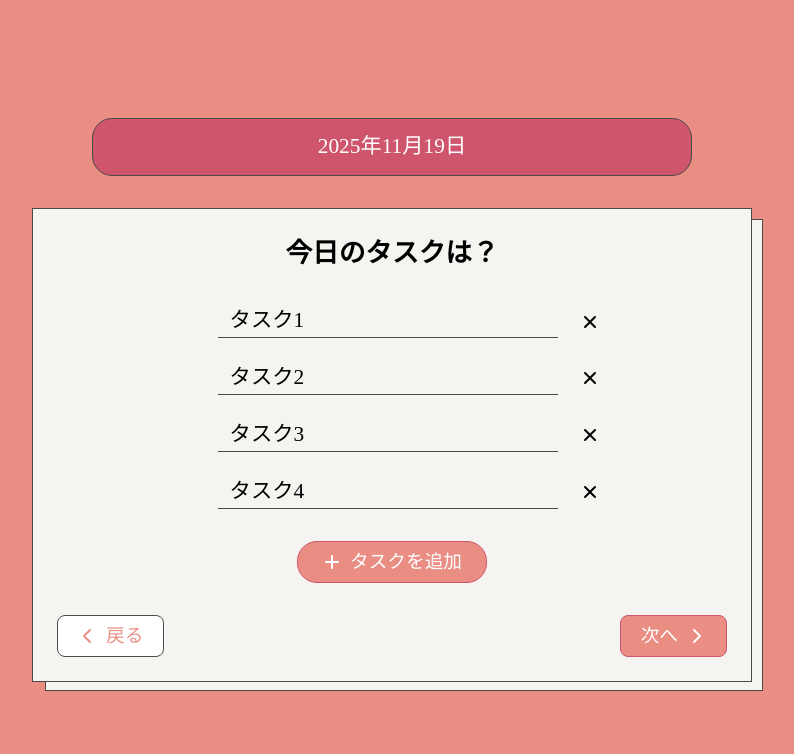
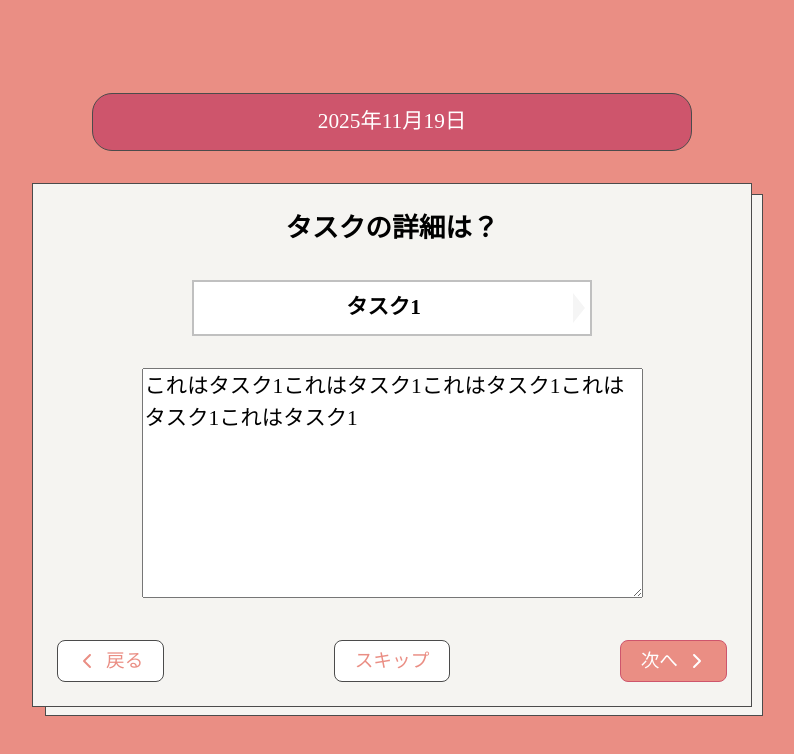
Before and after one commit to kinu83/MICH-project, a React (Vite) app: page /tasks/create in a window 1280 px wide. Both pictures are taken after a click on the button "次へ". Shown: the top 754 px of the page, without its empty margins (248-1042 px from the left). Built offline with nearby package versions, Linux system fonts and the light colour scheme.

Commit message:
feat: create tast detail page

```diff
--- a/src/components/Tasks/Create/TaskList.module.css
+++ b/src/components/Tasks/Create/TaskList.module.css
@@ -87,6 +87,60 @@
   fill: var(--white-main);
 }
 
+.taskListDetailTaskPlate {
+  display: flex;
+  align-items: center;
+  background-color: white;
+  text-align: center;
+  width: 400px;
+  border-color: gray;
+  border: 2px solid #c0c0c0;
+}
+
+.taskListDetailTaskName {
+  flex: 1;
+  color: black;
+  font-weight: bold;
+  overflow: hidden;
+  text-align: center;
+  padding: 10px 0;
+  white-space: nowrap;
+  text-overflow: ellipsis;
+}
+
+.taskNationButton {
+  flex-shrink: 0;
+  padding: 0;
+  background: none;
+  border: none;
+  cursor: pointer;
+  width: 0;
+  height: 0;
+  border-style: solid;
+  border-color: transparent;
+  border-width: 15px 12px;
+}
+
+.prevBtn {
+  border-right-color:#f5f5f5;
+  margin-left: 5px;
+  border-left-width: 0;
+}
+
+.prevBtn:hover {
+  border-right-color:#d3d3d3;
+}
+
+.nextBtn {
+  border-left-color:#f5f5f5;
+  border-right-width: 0;
+  margin-right: 5px;
+}
+
+.nextBtn:hover {
+  border-left-color:#d3d3d3;
+}
+
 .taskListNavigationButtonGroup {
   display: flex;
   justify-content: space-between;
--- a/src/components/Tasks/Create/TaskList.tsx
+++ b/src/components/Tasks/Create/TaskList.tsx
@@ -4,42 +4,63 @@ import { ChevronLeft } from "../../shared/icons/ChevronRight copy";
 import { Plus } from "../../shared/icons/Plus";
 import { XMark } from "../../shared/icons/XMark";
 import styles from "./TaskList.module.css";
+import { useState } from "react";
 
 // mock data
 const EXAMPLE_TASKS = [
-  { id: 1, title: "タスク1" },
-  { id: 2, title: "タスク2" },
-  { id: 3, title: "タスク3" },
-  { id: 4, title: "タスク4" },
+  { id: 1, title: "タスク1", detail: "これはタスク1これはタスク1これはタスク1これはタスク1これはタスク1" },
+  { id: 2, title: "タスク2", detail: "これはタスク2これはタスク2これはタスク2これはタスク2これはタスク2" },
+  { id: 3, title: "タスク3", detail: "これはタスク3これはタスク3これはタスク3これはタスク3これはタスク3" },
+  { id: 4, title: "タスク4", detail: "これはタスク4これはタスク4これはタスク4これはタスク4これはタスク4" },
 ];
 
+export const PageStep = {
+  AllTasks: 1,
+  TaskDetail: 2,
+} as const;
+
 export const TaskList = () => {
+  const [currentPage, setCurrentPage] = useState <number>(PageStep.AllTasks);
+
+  function handleClickNextButton() {
+    if (currentPage === PageStep.TaskDetail) return;
+    setCurrentPage((prev) => prev + 1);
+  }
+
+  function handleClickReturnButton() {
+    if (currentPage === PageStep.AllTasks) return;
+    setCurrentPage((prev) => prev - 1);
+  }
+
   return (
     <div className={styles.taskList}>
       <div className={styles.taskListContainer}>
         <DateHeader />
         <div className={styles.taskListInner}>
-          <span className={styles.taskListInputTitle}>今日のタスクは？</span>
-          <TaskListItems />
-          <button className={styles.taskListAddButton}>
-            <span className={styles.taskListAddButtonIcon}>
-              <Plus />
-            </span>
-            タスクを追加
-          </button>
+          {currentPage === 1 && <TaskListItems />}
+          {currentPage === 2 && <TaskListDetails />}
           <div className={styles.taskListNavigationButtonGroup}>
             <button
               type="button"
               className={`${styles.taskListNavigationButton} ${styles.taskListNavigationButtonPrev}`}
+              onClick={handleClickReturnButton}
             >
               <span className={styles.taskListNavigationButtonIcon}>
                 <ChevronLeft />
               </span>
               戻る
             </button>
+            {currentPage === 2 && (<button
+              type="button"
+              className={`${styles.taskListNavigationButton} ${styles.taskListNavigationButtonPrev}`}
+              onClick={handleClickNextButton}
+            >
+              スキップ
+            </button>)}
             <button
               type="button"
               className={`${styles.taskListNavigationButton} ${styles.taskListNavigationButtonNext}`}
+              onClick={handleClickNextButton}
             >
               次へ
               <span className={styles.taskListNavigationButtonIcon}>
@@ -56,6 +77,8 @@ export const TaskList = () => {
 
 const TaskListItems = () => {
   return (
+    <>
+      <span className={styles.taskListInputTitle}>今日のタスクは？</span>
       <ul className={styles.taskListItems}>
         {EXAMPLE_TASKS.map((task) => (
           <li key={task.id} className={styles.taskListItem}>
@@ -68,5 +91,57 @@ const TaskListItems = () => {
           </li>
         ))}
       </ul>
+      <button className={styles.taskListAddButton}>
+        <span className={styles.taskListAddButtonIcon}>
+          <Plus />
+        </span>
+        タスクを追加
+      </button>
+    </>
   );
 };
+
+const TaskListDetails = () => {
+  const [ taskPosition, setTaskPosition ] = useState(1);
+
+  function handleClickNextTask (){
+    if (taskPosition === EXAMPLE_TASKS.length) return;
+    setTaskPosition((prev) => prev + 1);
+  }
+
+  function handleClickPrevTask (){
+    if (taskPosition === 1) return;
+    setTaskPosition((prev) => prev - 1);
+  }
+
+  return (
+    <>
+      <span className={styles.taskListInputTitle}>タスクの詳細は？</span>
+      <div className={styles.taskListDetailTaskPlate}>
+        {
+          taskPosition !== 1 &&
+          <button
+            className={`${styles.taskNationButton} ${styles.prevBtn}`}
+            onClick={handleClickPrevTask}
+          />
+        }
+        <div className={styles.taskListDetailTaskName}>{EXAMPLE_TASKS.find(t => t.id === taskPosition)?.title}</div>
+        {
+          taskPosition !== EXAMPLE_TASKS.length &&
+          <button
+            className={`${styles.taskNationButton} ${styles.nextBtn}`}
+            onClick={handleClickNextTask}
+          />
+        }
+      </div>
+      <div>
+        <textarea
+          value={EXAMPLE_TASKS.find(t => t.id === taskPosition)?.detail}
+          placeholder="ここに詳細を入力してください..."
+          rows={7}
+          cols={40}
+        />
+      </div>
+    </>
+  );
+}
--- /dev/null
+++ b/src/components/shared/icons/ChevronSkip.tsx
@@ -0,0 +1,6 @@
+export const ChevronSkip = () => (
+  <svg xmlns="http://www.w3.org/2000/svg" viewBox="0 0 640 640">
+    {/* Font Awesome Free v7.1.0 by @fontawesome - https://fontawesome.com License - https://fontawesome.com/license/free Copyright 2025 Fonticons, Inc.*/}
+    <path d="M471.1 297.4C483.6 309.9 483.6 330.2 471.1 342.7L279.1 534.7C266.6 547.2 246.3 547.2 233.8 534.7C221.3 522.2 221.3 501.9 233.8 489.4L403.2 320L233.9 150.6C221.4 138.1 221.4 117.8 233.9 105.3C246.4 92.8 266.7 92.8 279.2 105.3L471.2 297.3z" />
+  </svg>
+);
```
Lines whose indentation alone changed are shown as unchanged.
